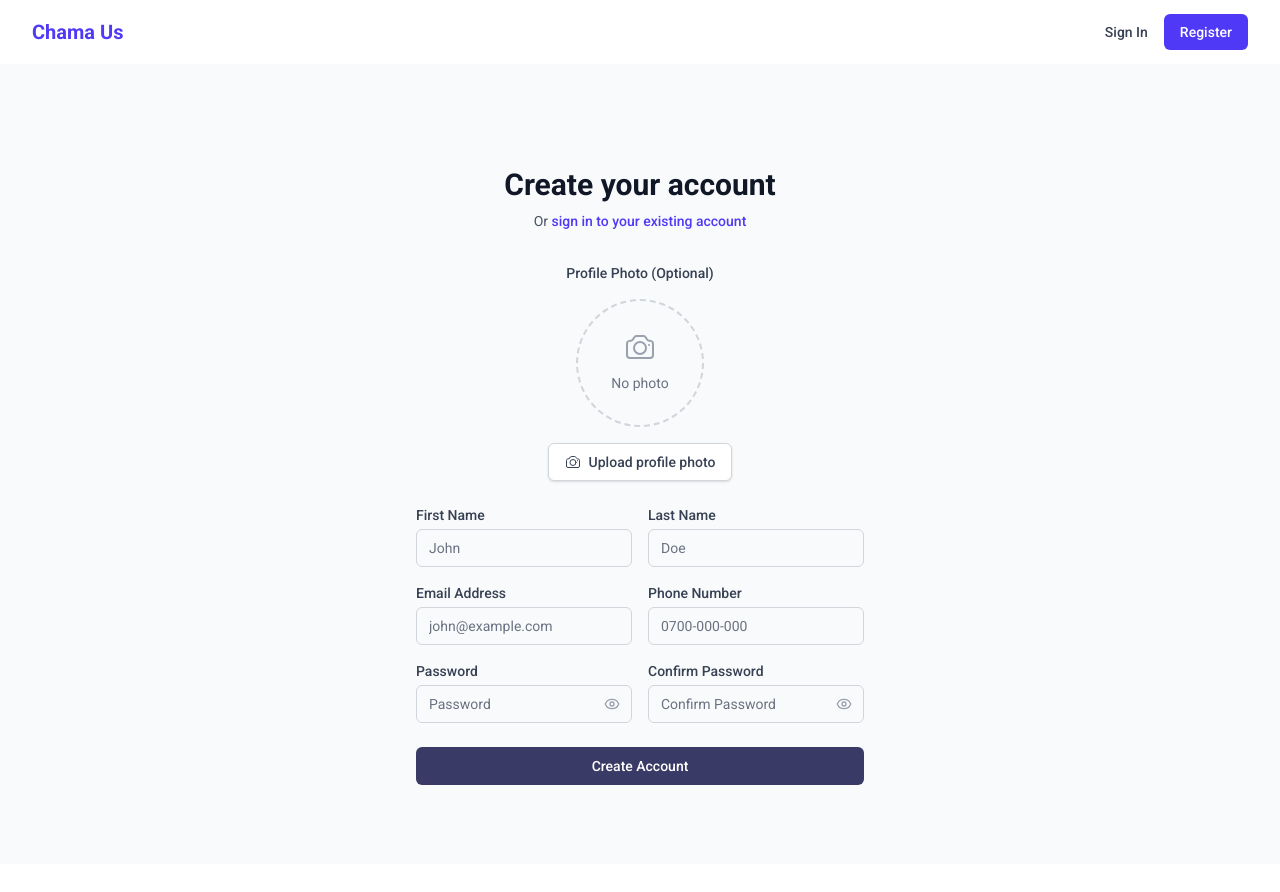
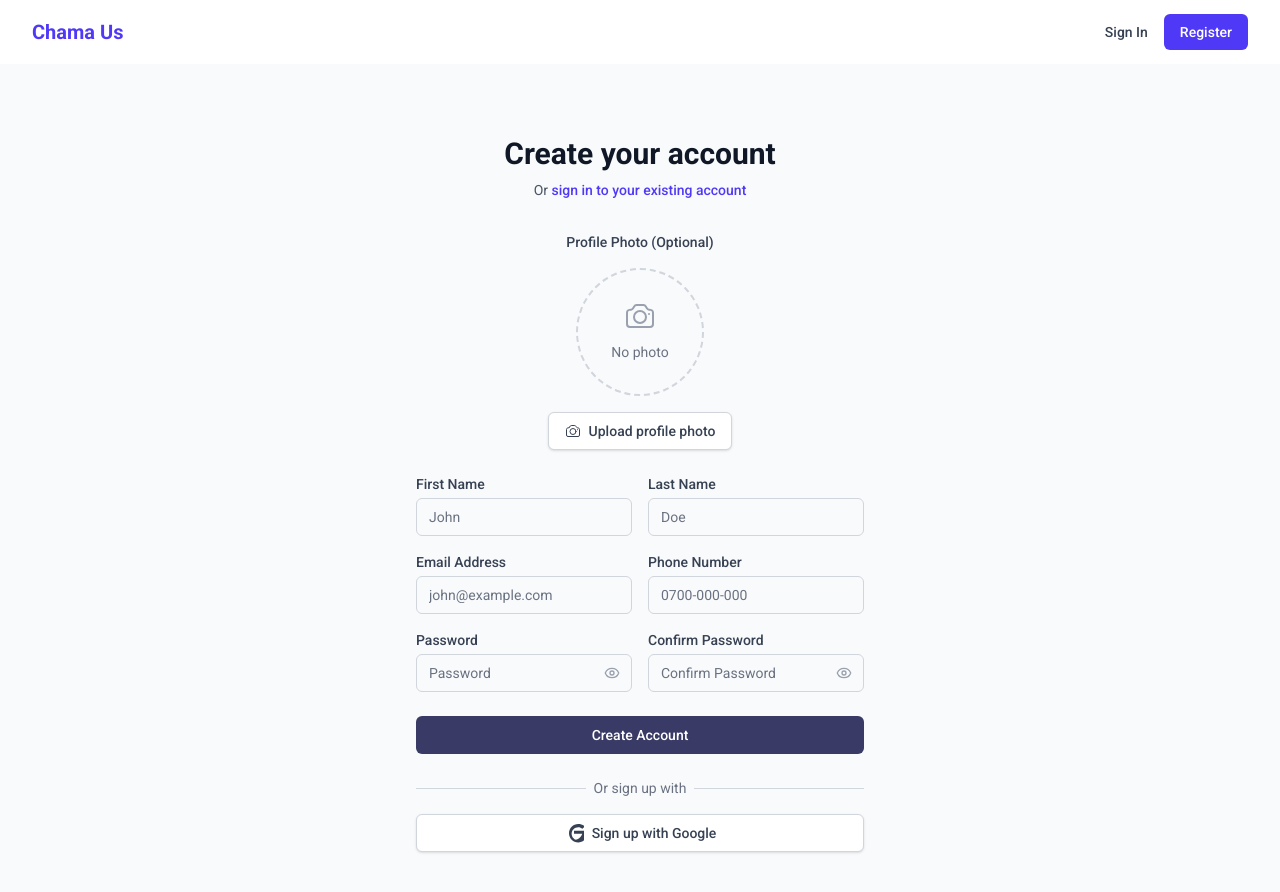
Before and after one commit to egreatsage/chama, a Next.js app: page /register in a window 1280 px wide. Shown: the top 892 px of the page. Before the commit the page ends 864 px from the top, so only its background shows below. Built offline with nearby package versions, Linux system fonts and the light colour scheme; no server answers.

Commit message:
google login changes

```diff
--- /dev/null
+++ b/src/app/api/auth/[...nextauth]/route.js
@@ -0,0 +1,7 @@
+// src/app/api/auth/[...nextauth]/route.js
+import NextAuth from "next-auth";
+import { authOptions } from "@/lib/authOptions";
+
+const handler = NextAuth(authOptions);
+
+export { handler as GET, handler as POST };
--- a/src/components/SessionProvider.js
+++ b/src/components/SessionProvider.js
@@ -1,11 +1,7 @@
-// src/components/SessionProvider.js
-'use client'
-import { SessionProvider } from 'next-auth/react'
+'use client';
 
-export default function AuthProvider({ children, session }) {
-  return (
-    <SessionProvider session={session}>
-      {children}
-    </SessionProvider>
-  )
+import { SessionProvider as NextAuthSessionProvider } from 'next-auth/react';
+
+export default function SessionProvider({ children }) {
+  return <NextAuthSessionProvider>{children}</NextAuthSessionProvider>;
 }
--- a/src/components/auth/AuthProvider.js
+++ b/src/components/auth/AuthProvider.js
@@ -1,4 +1,5 @@
 'use client';
+import { SessionProvider } from 'next-auth/react';
 import { useEffect } from 'react';
 import useAuthStore from '@/store/authStore';
 
@@ -21,5 +22,5 @@
     );
   }
 
-  return children;
+  return <SessionProvider>{children}</SessionProvider>;
 }
--- /dev/null
+++ b/src/components/auth/GoogleLoginButton.js
@@ -0,0 +1,45 @@
+// src/components/auth/GoogleLoginButton.js
+'use client';
+
+import { signIn } from "next-auth/react";
+import { useState } from "react";
+import toast from "react-hot-toast";
+
+export default function GoogleLoginButton({ text = "Sign in with Google" }) {
+  const [isLoading, setIsLoading] = useState(false);
+
+  const handleClick = async () => {
+    setIsLoading(true);
+    try {
+      await signIn("google", { callbackUrl: "/dashboard" });
+      toast.success("Signed in with Google!");
+    } catch (error) {
+      console.error(error);
+      toast.error("Authentication error");
+      setIsLoading(false);
+    }
+  };
+
+  return (
+    <button
+      type="button"
+      onClick={handleClick}
+      disabled={isLoading}
+      className="w-full flex justify-center items-center gap-2 py-2 px-4 border border-gray-300 rounded-md shadow-sm bg-white text-sm font-medium text-gray-700 hover:bg-gray-50 focus:outline-none focus:ring-2 focus:ring-offset-2 focus:ring-indigo-500 mt-4 cursor-pointer"
+    >
+      {isLoading ? (
+        <div className="h-5 w-5 animate-spin rounded-full border-b-2 border-gray-900"></div>
+      ) : (
+        <>
+          <svg className="h-5 w-5" aria-hidden="true" viewBox="0 0 24 24">
+            <path
+              d="M12.0003 20.45c4.65 0 8.55-3.15 9.9-7.5h-9.9v-3.6h15.3c.15.9.15 1.95.15 3 0 6.45-4.35 11.1-10.35 11.1-6.15 0-11.1-4.95-11.1-11.1s4.95-11.1 11.1-11.1c3 0 5.7 1.05 7.8 2.85l-2.85 2.85c-1.35-1.05-3-1.8-4.95-1.8-4.35 0-7.95 3.45-7.95 7.8s3.6 7.8 7.95 7.8z"
+              fill="currentColor"
+            />
+          </svg>
+          {text}
+        </>
+      )}
+    </button>
+  );
+}
--- a/src/components/auth/LoginForm.js
+++ b/src/components/auth/LoginForm.js
@@ -6,7 +6,7 @@
 import Link from 'next/link';
 import toast, { Toaster } from 'react-hot-toast';
 import { CheckCircle, Eye, EyeOff } from 'lucide-react';
-
+import GoogleLoginButton from './GoogleLoginButton'
 // Reusable PasswordInput Component
 const PasswordInput = ({
   id,
@@ -169,6 +169,15 @@
               )}
             </button>
           </div>
+          <div className="relative my-4">
+             <div className="absolute inset-0 flex items-center">
+               <div className="w-full border-t border-gray-300" />
+             </div>
+             <div className="relative flex justify-center text-sm">
+               <span className="px-2 bg-gray-50 text-gray-500">Or continue with</span>
+             </div>
+           </div>
+           <GoogleLoginButton text="Sign in with Google" />
         </form>
       </div>
     </div>
--- a/src/components/auth/RegisterForm.js
+++ b/src/components/auth/RegisterForm.js
@@ -7,6 +7,7 @@
 import ImageUpload from '@/components/ui/ImageUpload';
 import toast from 'react-hot-toast';
 import { CheckCircle, Eye, EyeOff } from 'lucide-react';
+import GoogleLoginButton from './GoogleLoginButton';
 
 // Reusable PasswordInput Component
 const PasswordInput = ({
@@ -304,6 +305,15 @@
               )}
             </button>
           </div>
+          <div className="relative my-4">
+             <div className="absolute inset-0 flex items-center">
+               <div className="w-full border-t border-gray-300" />
+             </div>
+             <div className="relative flex justify-center text-sm">
+               <span className="px-2 bg-gray-50 text-gray-500">Or sign up with</span>
+             </div>
+           </div>
+           <GoogleLoginButton text="Sign up with Google" />
         </form>
       </div>
     </div>
--- /dev/null
+++ b/src/lib/authOptions.js
@@ -0,0 +1,60 @@
+// src/lib/authOptions.js
+import GoogleProvider from "next-auth/providers/google";
+import { connectDB } from "@/lib/dbConnect";
+import User from "@/models/User";
+import bcrypt from "bcryptjs";
+
+export const authOptions = {
+  providers: [
+    GoogleProvider({
+      clientId: process.env.GOOGLE_CLIENT_ID,
+      clientSecret: process.env.GOOGLE_CLIENT_SECRET,
+    }),
+  ],
+  session: {
+    strategy: "jwt",
+  },
+  callbacks: {
+    async signIn({ user, account, profile }) {
+      if (account.provider === "google") {
+        await connectDB();
+
+        try {
+          // Check if user exists
+          const existingUser = await User.findOne({ email: user.email });
+
+          if (!existingUser) {
+            // Generate a random password since Schema requires it
+            const randomPassword = Math.random().toString(36).slice(-8) + Math.random().toString(36).slice(-8);
+            const hashedPassword = await bcrypt.hash(randomPassword, 10);
+
+            // Handle names (Google gives given_name/family_name)
+            const firstName = profile.given_name || user.name.split(' ')[0] || 'User';
+            const lastName = profile.family_name || user.name.split(' ').slice(1).join(' ') || 'Name';
+
+            // Create new user
+            await User.create({
+              email: user.email,
+              firstName: firstName,
+              lastName: lastName,
+              photoUrl: user.image,
+              role: 'user',
+              phoneNumber: `google-${Date.now()}`, // Placeholder as phone is required unique
+              password: hashedPassword,
+              emailVerified: true
+            });
+          }
+          return true;
+        } catch (error) {
+          console.error("Error checking/creating user:", error);
+          return false;
+        }
+      }
+      return true;
+    },
+  },
+  pages: {
+    signIn: '/login',
+    error: '/login',
+  }
+};
```
